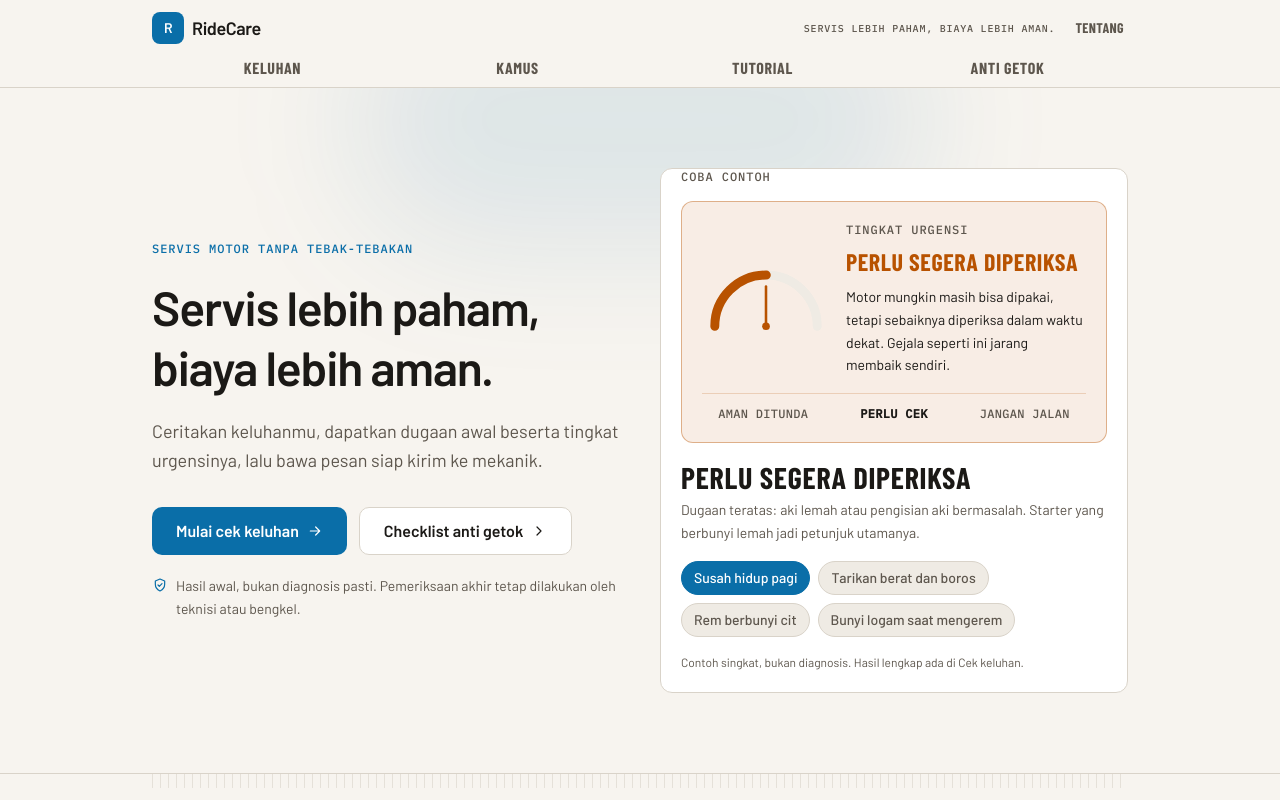
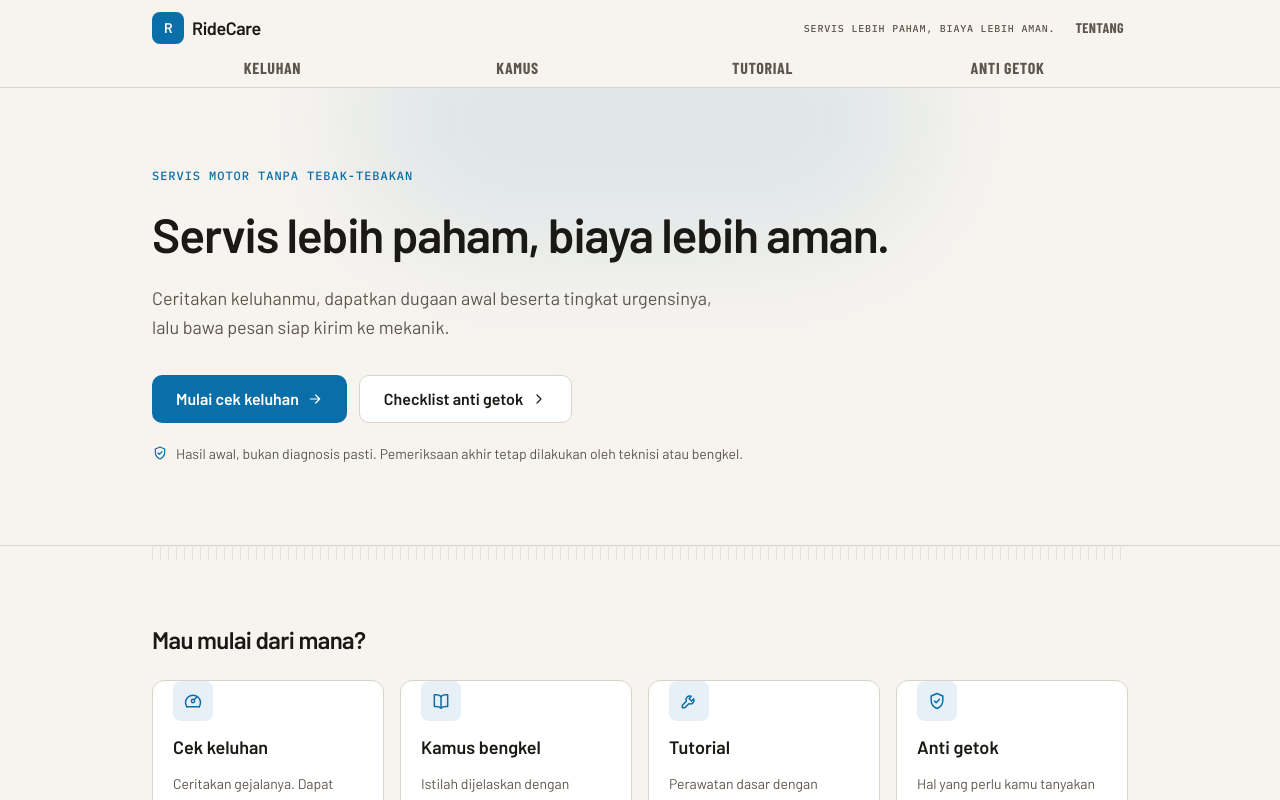
Before and after one commit to ahmadalfarisireal/RideCare, a Next.js app: page / in a window 1280 px wide. Shown: the top 800 px of the page. Built offline with nearby package versions, Linux system fonts and the light colour scheme.

Commit message:
refactor(beranda): hapus kartu contoh keluhan dari beranda

```diff
--- a/src/app/page.tsx
+++ b/src/app/page.tsx
@@ -1,9 +1,6 @@
 import Link from "next/link";
 
-import {
-  HomeSamplesPanel,
-  HomeTipsPanel,
-} from "@/components/home/home-samples-panel";
+import { HomeTipsPanel } from "@/components/home/home-samples-panel";
 import { buttonVariants } from "@/components/ui/button";
 import { Card, CardContent } from "@/components/ui/card";
 import {
@@ -58,7 +55,7 @@ export default function HomePage() {
           aria-hidden="true"
           className="pointer-events-none absolute -top-24 left-1/2 h-64 w-[36rem] -translate-x-1/2 rounded-full bg-accent/10 blur-3xl"
         />
-        <div className="relative mx-auto grid w-full max-w-5xl gap-10 px-4 pb-14 pt-14 sm:px-6 sm:pb-20 sm:pt-20 lg:grid-cols-2 lg:items-center">
+        <div className="relative mx-auto grid w-full max-w-5xl gap-10 px-4 pb-14 pt-14 sm:px-6 sm:pb-20 sm:pt-20">
           <div>
             <p className="font-mono text-xs uppercase tracking-[0.08em] text-accent">
               Servis motor tanpa tebak-tebakan
@@ -101,8 +98,6 @@ export default function HomePage() {
               dilakukan oleh teknisi atau bengkel.
             </p>
           </div>
-
-          <HomeSamplesPanel />
         </div>
       </section>
 
```
Also changed, not shown: 1 other file (tests, documents, lock files or other folders).
